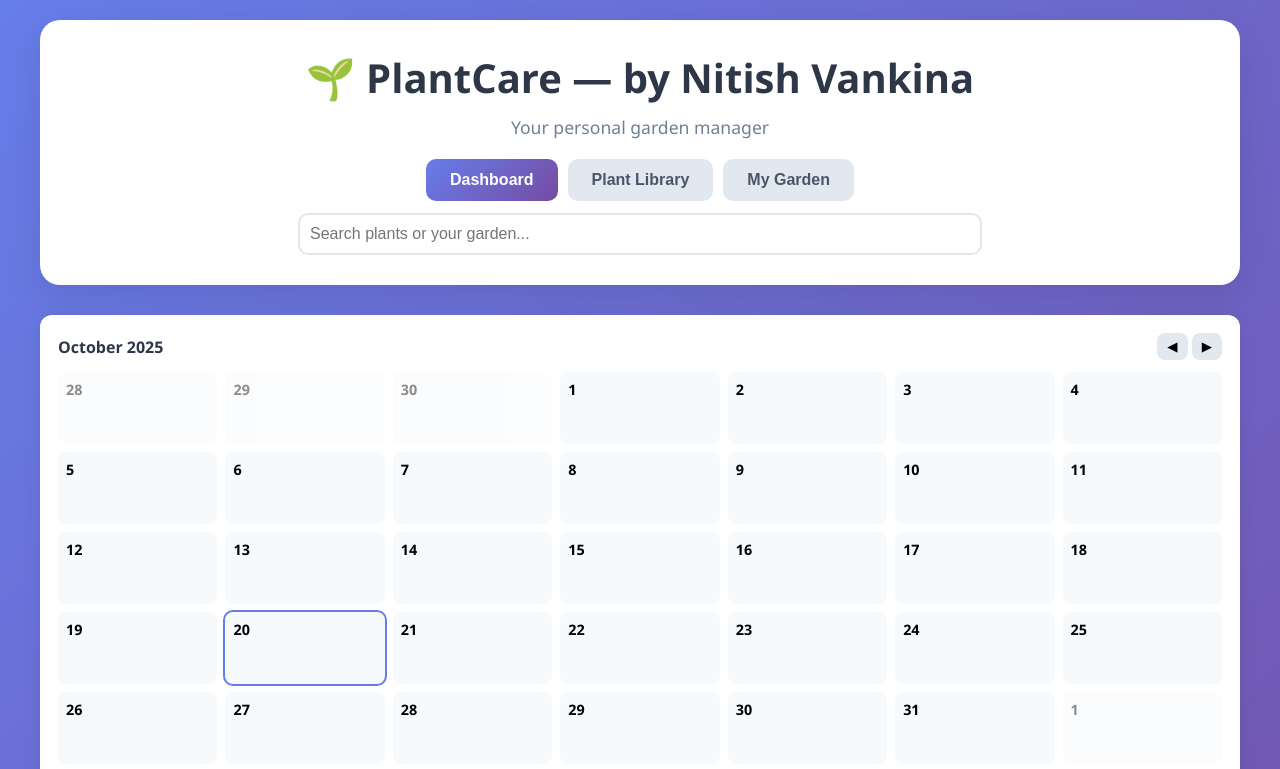
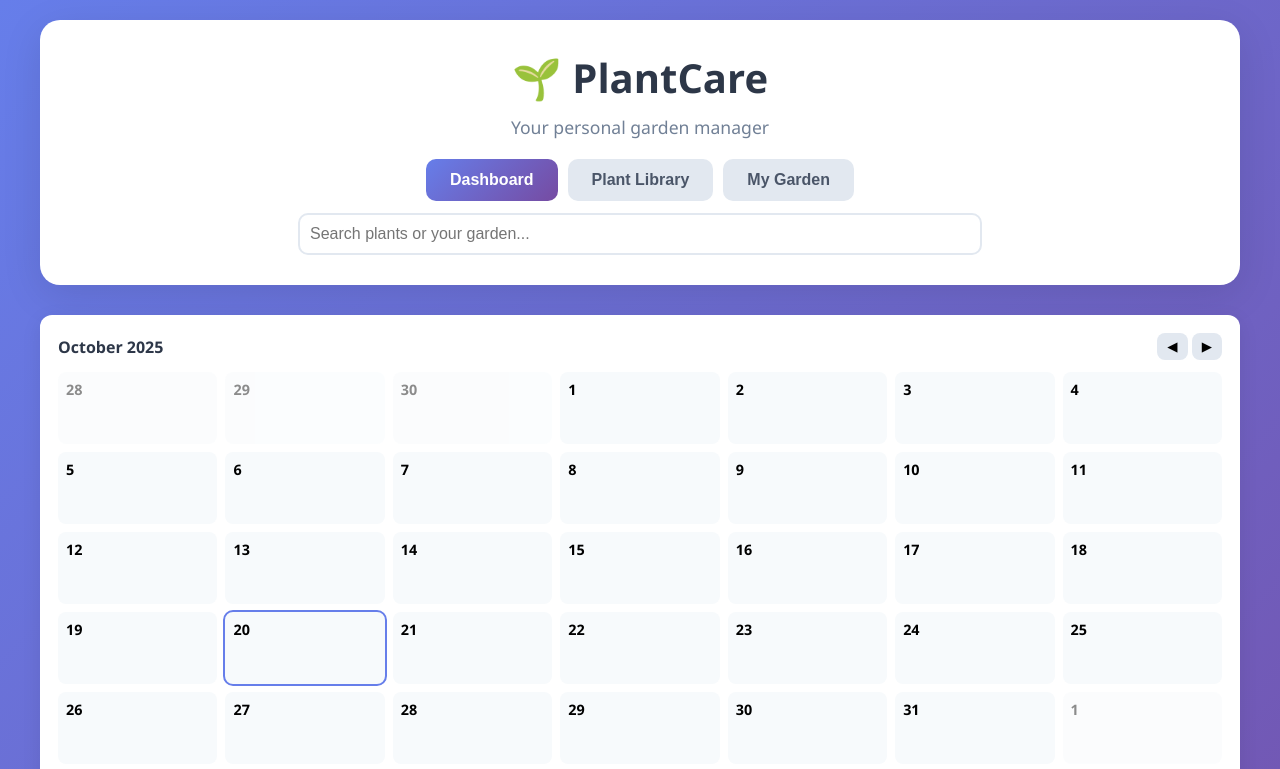
Before and after one commit to NitishVankina/PlantCare, a plain HTML site: page index.html in a window 1280 px wide. Shown: the top 769 px of the page. Drawn offline with Linux system fonts and the light colour scheme.

Commit message:
Update index.html

```diff
--- a/index.html
+++ b/index.html
@@ -513,7 +513,7 @@
 <body>
     <div class="container">
         <header>
-            <h1>🌱 PlantCare — by Nitish Vankina</h1>
+            <h1>🌱 PlantCare </h1>
             <p class="subtitle">Your personal garden manager</p>
             <div class="nav-tabs">
                 <button class="tab-btn active" onclick="switchTab('dashboard')">Dashboard</button>
```
